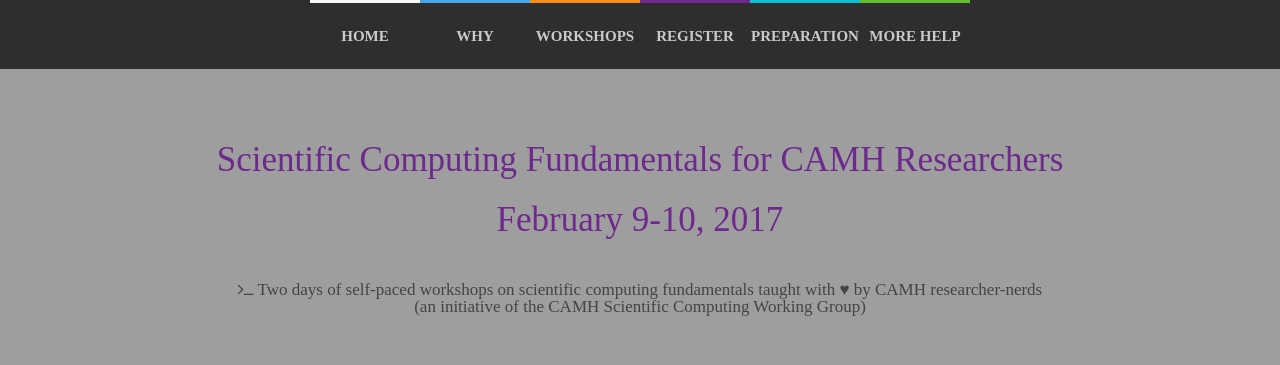
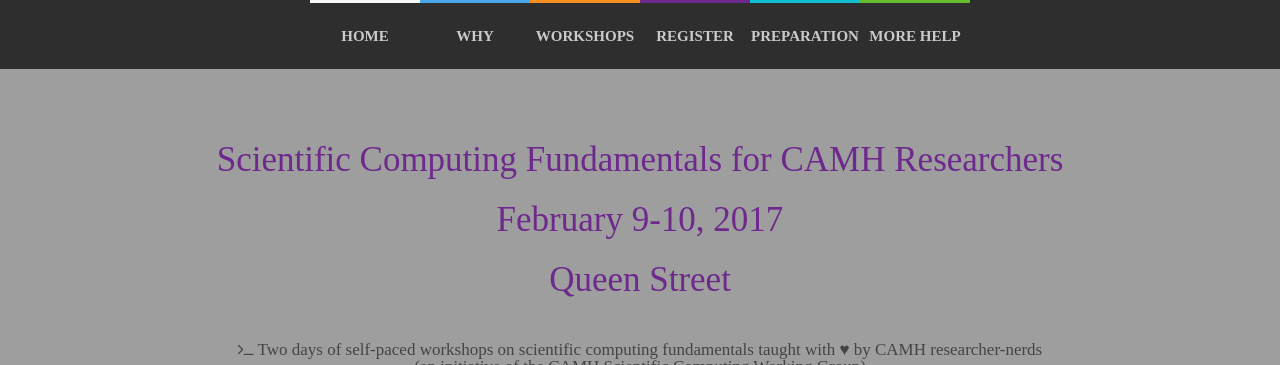
Before and after one commit to CAMH-SCWG/feb-2017-workshops, a Jekyll site: the page built from _posts/2017-01-01-intro.md, in a window 1280 px wide and 1228 px high, cut to the strip 0-365 px from the top of the window. Built offline with Jekyll 4.4.1, drawn with Linux system fonts in a browser that asks for light colours; nearby versions of some CDN libraries; our own code applies the rules of GitHub Pages for plain Markdown files.

Commit message:
Update 2017-01-01-intro.md

```diff
--- a/_posts/2017-01-01-intro.md
+++ b/_posts/2017-01-01-intro.md
@@ -9,6 +9,9 @@
 
 {: .text-purple}
 ## February 9-10, 2017
+
+{: .text-purple}
+## Queen Street
 
 <i class="fa fa-terminal" fa-3x aria-hidden="true"></i> Two days of self-paced workshops on scientific computing fundamentals
 taught with ♥ by CAMH researcher-nerds <br>
```
